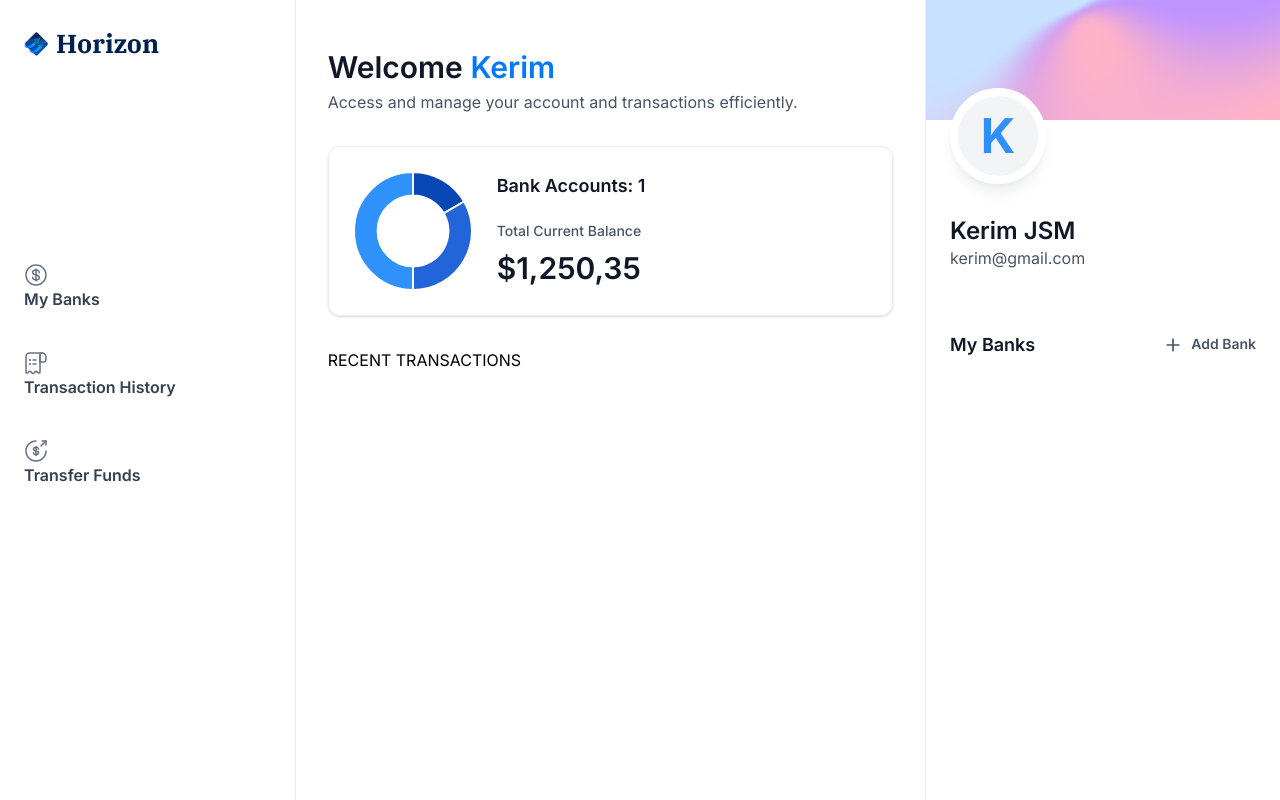
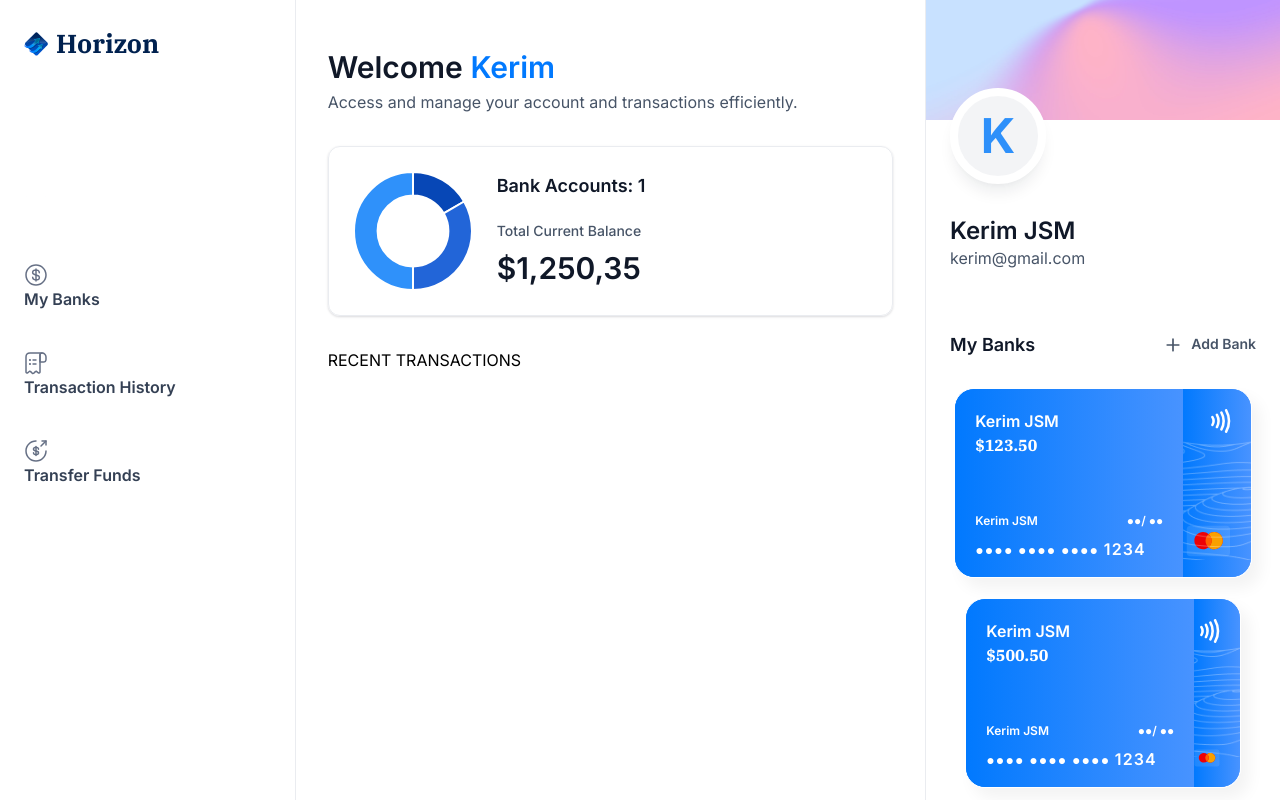
Before and after one commit to KerimCeljo/bankingapp, a Next.js app: page / in a window 1280 px wide. Built offline with nearby package versions, Linux system fonts and the light colour scheme.

Commit message:
home page done fronted

```diff
--- a/app/(root)/page.tsx
+++ b/app/(root)/page.tsx
@@ -29,7 +29,7 @@
         <RightSidebar
           user={loggedIn}
           transactions={[]}
-          banks={[]}
+          banks={[{ currentBalance: 123.50 }, { currentBalance: 500.50 }]}
 
         />
     </section>
--- /dev/null
+++ b/components/BankCard.tsx
@@ -0,0 +1,60 @@
+import { formatAmount } from '@/lib/utils'
+import Image from 'next/image'
+import Link from 'next/link'
+import React from 'react'
+
+const BankCard = ({account, userName, showBalance = true }: CreditCardProps ) => {
+  return (
+    <div className="flex flex-col">
+        <Link href="/" className="bank-card">
+            <div className="bank-card_content">
+                <div>
+                    <h1 className="text-16 font-semibold text-white">
+                        {account.name || userName}
+                    </h1>
+                    <p className="font-ibm-plex-serif font-black text-white">
+                        {formatAmount(account.currentBalance)}
+                    </p>
+                </div>
+                <article className="flex flex-col gap-2">
+                    <div className="flex justify-between">
+                        <h1 className="text-12 font-semibold text-white">
+                            {userName}
+                        </h1>
+                        <h2 className="text-12 font-semibold text-white">
+                            ●●/ ●●
+                        </h2>
+                    </div>
+                    <p className="text-14 font-semibold tracking-[1.1px] text-white">
+                        ●●●● ●●●● ●●●● <span className="text-16">1234</span>
+                    </p>
+                </article>
+            </div>
+            <div className="bank-card_icon">
+                <Image
+                    src="/icons/Paypass.svg"
+                    width={20}
+                    height={24}
+                    alt="pay"
+                />
+                <Image
+                    src="/icons/mastercard.svg"
+                    width={45}
+                    height={32}
+                    alt="mastercard"
+                    className="ml-5"
+                />
+            </div>
+            <Image
+                src="/icons/lines.png"
+                width={316}
+                height={190}
+                alt="lines"
+                className="absolute top-0 left-0"
+            />
+        </Link>
+    </div>
+  )
+}
+
+export default BankCard
--- a/components/RightSidebar.tsx
+++ b/components/RightSidebar.tsx
@@ -1,6 +1,7 @@
 import Image from 'next/image'
 import Link from 'next/link'
 import React from 'react'
+import BankCard from './BankCard'
 
 const RightSidebar = ({user, transactions, banks }: RightSidebarProps) => {
   return (
@@ -36,6 +37,28 @@
                         </h2>
                     </Link>
                 </div>
+                {banks?.length> 0 && (
+                    <div className="relative flex flex-1 flex-col items-center justify-center gap-5">
+                        <div className="relative z-10">
+                            <BankCard
+                             key={banks[0].$id}
+                             account={banks[0]}
+                             userName={`${user.firstName} ${user.lastName}`}
+                             showBalance={false}
+                            />
+                        </div>
+                        {banks[1] && (
+                            <div className="apsolute right-0 top-8 z-0 w-[90%]">
+                                <BankCard
+                                     key={banks[1].$id}
+                                     account={banks[1]}
+                                     userName={`${user.firstName} ${user.lastName}`}
+                                    showBalance={false}
+                                />
+                            </div>
+                        )}
+                    </div>
+                )}
             </section>
     </aside>
   )
```
